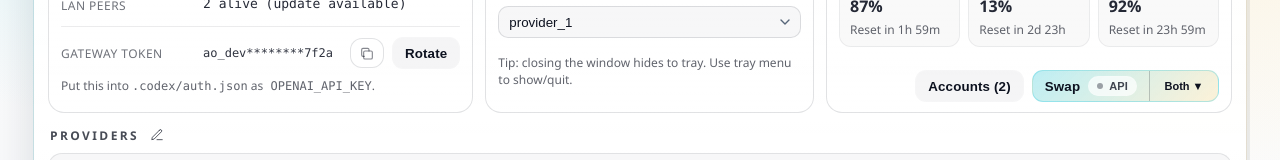
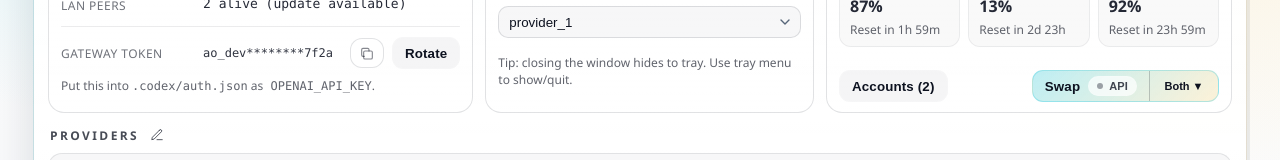
Before and after one commit to yiyousiow000814/API-Router, a React (Vite) app: page / in a window 1280 px wide. Shown: the part 205-365 px from the top of the page. Built offline with nearby package versions, Linux system fonts and the light colour scheme.

Commit message:
fix: align accounts button spacing

```diff
--- a/src/ui/components/AppShared.usage.css
+++ b/src/ui/components/AppShared.usage.css
@@ -1742,6 +1742,18 @@
   width: max-content;
 }
 
+.aoHeroCodexActionsRow {
+  display: flex;
+  align-items: center;
+  gap: 8px;
+  width: 100%;
+}
+
+.aoHeroCodexAccountsWrap {
+  justify-content: flex-start;
+  margin-right: auto;
+}
+
 .aoMenu {
   position: absolute;
   right: 0;
--- a/src/ui/components/HeroCodexCard.tsx
+++ b/src/ui/components/HeroCodexCard.tsx
@@ -232,11 +232,11 @@ export function HeroCodexCard({
             Log in
           </button>
         ) : null}
-        <div style={{ display: 'flex', gap: 8, alignItems: 'center' }}>
+        <div className="aoHeroCodexActionsRow">
           {profiles.length ? (
-            <div className="aoActionsMenuWrap" ref={accountsMenuWrapRef} style={{ justifyContent: 'flex-start' }}>
+            <div className="aoActionsMenuWrap aoHeroCodexAccountsWrap" ref={accountsMenuWrapRef}>
               <button
-                className="aoBtn aoBtnSecondary"
+                className="aoBtn aoHeroCodexAccountsBtn"
                 type="button"
                 onClick={() => setAccountsMenuOpen((value) => !value)}
                 title={profilesLoading ? 'Loading accounts...' : 'Official accounts'}
```
